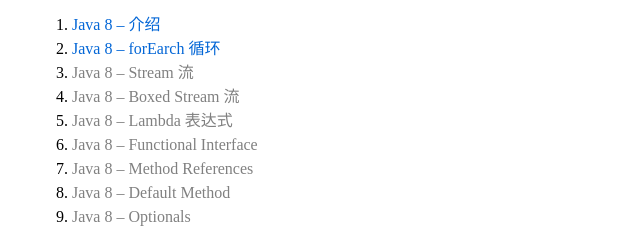
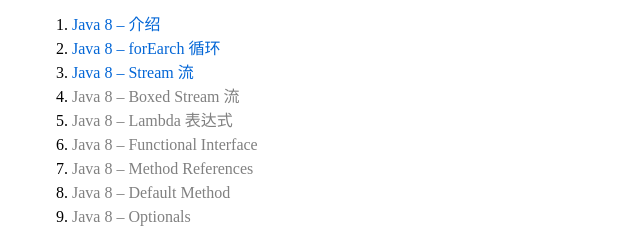
Before and after one commit to qukuailine/qukuailine.github.io, a plain HTML site: page java-8-tutorial/index.html in a window 1280 px wide. Shown: the part 199-428 px from the top of the page, 220-860 px from the left. Drawn offline with Linux system fonts and the light colour scheme.

Commit message:
java8 stream流

```diff
--- a/java-8-tutorial/index.html
+++ b/java-8-tutorial/index.html
@@ -50,7 +50,7 @@
                 <ol>
                     <li><a href="https://mp.weixin.qq.com/s/a_YHkCvesZIxjt0-iy0CSQ" style="color: #0366d6;">Java 8 – 介绍</a></li>
                     <li><a href="https://mp.weixin.qq.com/s/kXBAfS2W7qPL6j73LXkJhw" style="color: #0366d6;">Java 8 – forEarch 循环</a></li>
-                    <li><a href="#">Java 8 – Stream 流</a></li>
+                    <li><a href="https://mp.weixin.qq.com/s/Dd_6Wy99k-8X5Z6qGjLBvQ" style="color: #0366d6;">Java 8 – Stream 流</a></li>
                     <li><a href="#">Java 8 – Boxed Stream 流</a></li>
                     <li><a href="#">Java 8 – Lambda 表达式</a></li>
                     <li><a href="#">Java 8 – Functional Interface</a></li>
```
